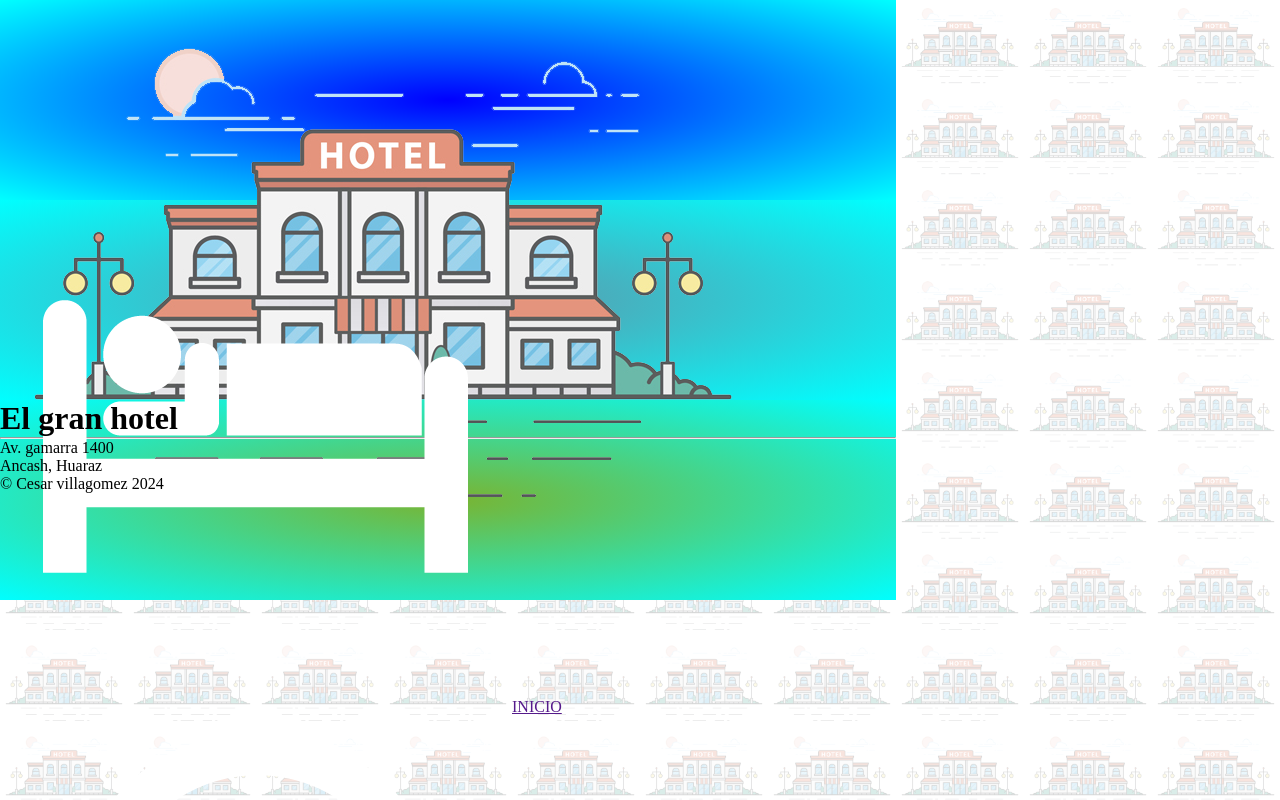
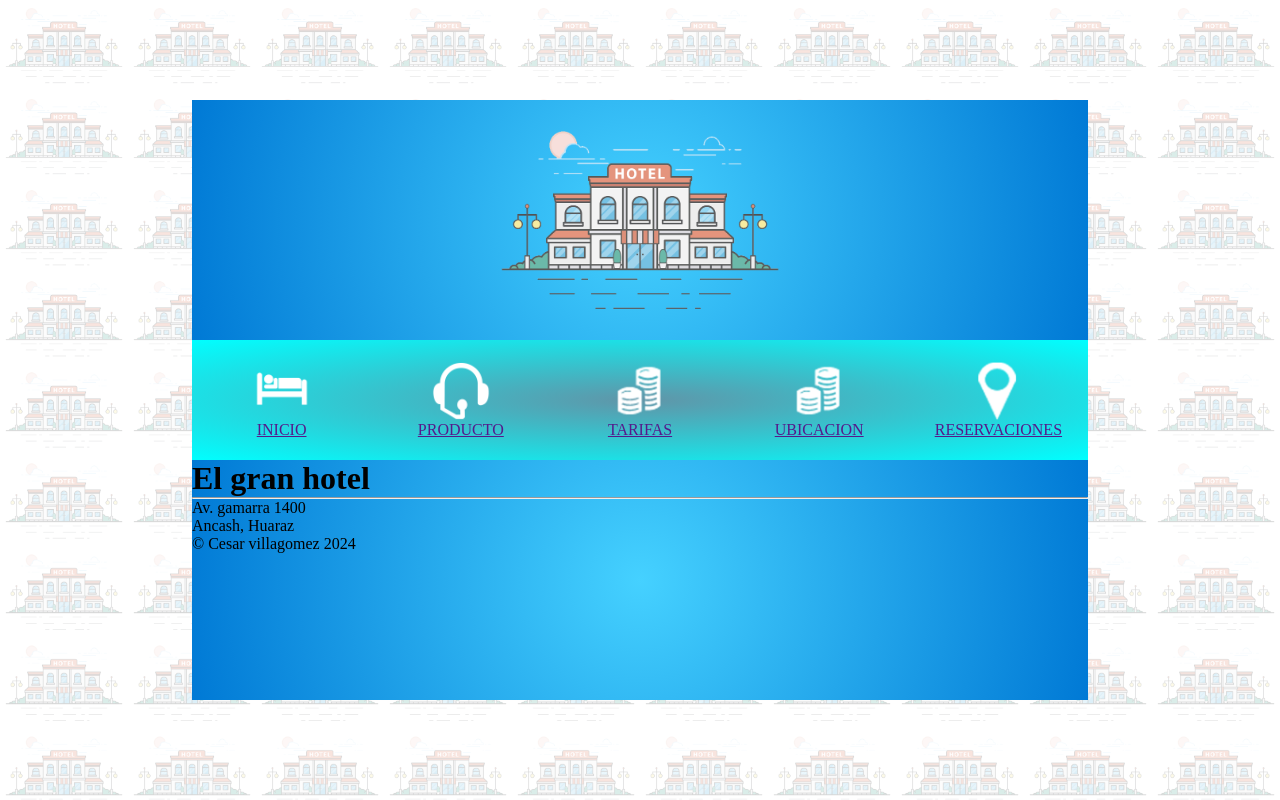
Before and after one commit to cesar-25431/PaginaHotelPueba, a plain HTML site: page index.html in a window 1280 px wide. Shown: the top 800 px of the page. Drawn offline with Linux system fonts and the light colour scheme.

Commit message:
Se añadio los flex

```diff
--- a/css/styles.css
+++ b/css/styles.css
@@ -9,26 +9,54 @@ body{
   background-size: 10%;
   width: 100%;
   height: 100vh;
+  display: flex;
+  flex-direction: column;
+  justify-content: center;
+  align-items: center;
 }
 /* Header */
 .cabecera{
-  background: radial-gradient(ellipse,blue, aqua);
+  background: radial-gradient(circle,rgb(69,209,255), rgb(0,121,213));
   width: 70%;
-  height: 25%;
+  height: 30%;
+  display: flex;
+  flex-direction: column;
+  justify-content: center;
+  align-items: center;
+}
+.cabecera img{
+  object-fit: cover;
+  height: 90%;
 }
 
 /* nav */
 .menu{
   background: radial-gradient(ellipse,rgb(96, 149, 168), aqua);
   width: 70%;
-  height: 25%;
+  height: 15%;
+  display: flex;
+  flex-direction: row;
+  justify-content: center;
+  align-items: center;
+}
+.enlace{
+  width: 20%;
+  height: 100%;
+  display: flex;
+  flex-direction: column;
+  justify-content: center;
+  align-items: center;
+}
+.enlace img{
+  object-fit: cover;
+  height: 50%;
 }
 
 /* footer */
 .pie{
-  background: radial-gradient(ellipse,rgb(121, 180, 50), aqua);
+  background: radial-gradient(circle,rgb(69,209,255), rgb(0,121,213));
   width: 70%;
-  height: 25%;
+  height: 30%;
 }
 /*Este comentario esta modificado
 desde gihub*/
```
